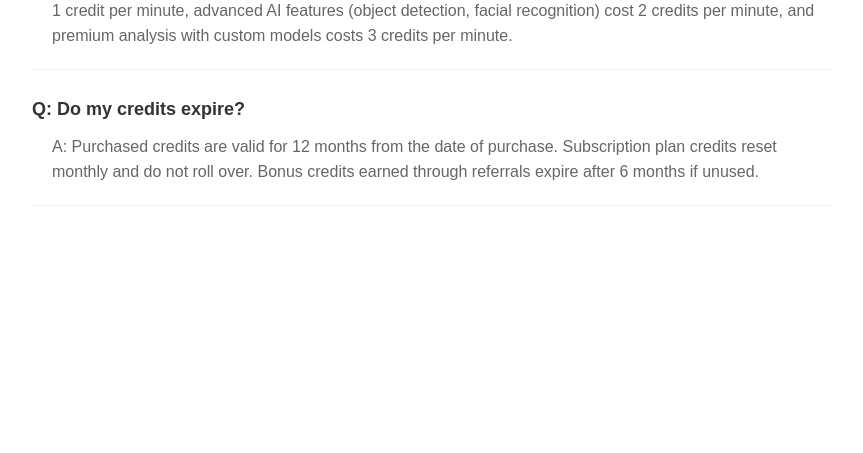
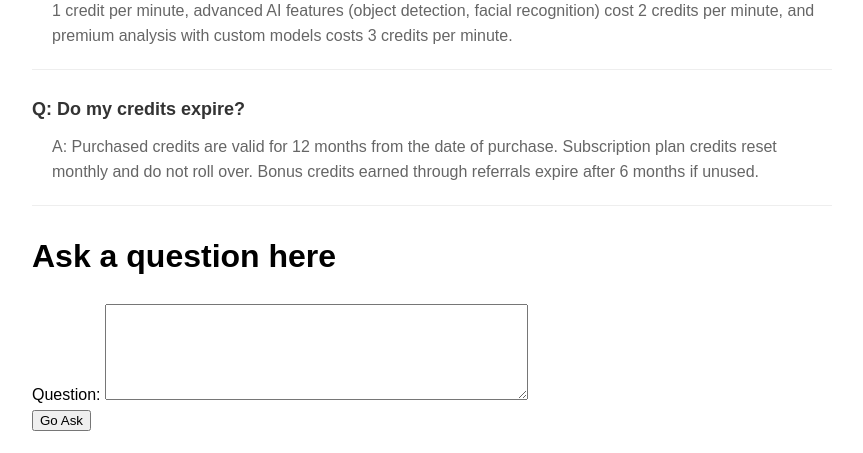
Before and after one commit to MichaeFaivr/VIDEO_TEXT_TOPICS_LABELS, a Flask app: page /faq_and_bot in a window 1280 px wide. Shown: the part 715-1168 px from the top of the page, without its empty margins (208-1071 px from the left). Before the commit the page ends 921 px from the top, so only its background shows below. Run offline with Flask 3, Linux system fonts and the light colour scheme.

Commit message:
Add a question box in FAQ and call of an AI agent

```diff
--- a/Video_Analysis_Webapp/templates/annexes/faq_and_bot.html
+++ b/Video_Analysis_Webapp/templates/annexes/faq_and_bot.html
@@ -68,5 +68,15 @@
             <div class="answer">A: Purchased credits are valid for 12 months from the date of purchase. Subscription plan credits reset monthly and do not roll over. Bonus credits earned through referrals expire after 6 months if unused.</div>
         </div>
     </div>
+
+    <h1>Ask a question here</h1>
+        <form action="{{ url_for('faq_and_bot') }}" method="POST" enctype="multipart/form-data">
+            <input type="hidden" name="username" value="{{ username }}">
+            <div>
+                <label for="question">Question:</label>
+                <textarea id="question" name="question" maxlength="500" rows="6" cols="50" required></textarea>
+            </div>
+            <button type="submit">Go Ask</button>
+        </form>
 </body>
 </html>
```
